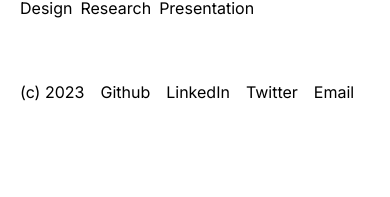
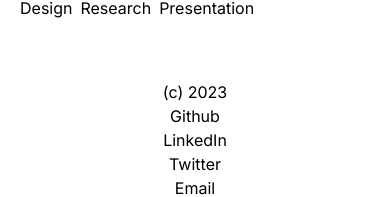
Before and after one commit to nikachitava/the-blog, a React (Vite) app: page / in a window 390 px wide. Shown: the part 1776-1973 px from the top of the page. Before the commit the page ends 1916 px from the top, so only its background shows below. Built offline with nearby package versions, Linux system fonts and the light colour scheme.

Commit message:
little update in footer

```diff
--- a/src/components/Footer.tsx
+++ b/src/components/Footer.tsx
@@ -1,7 +1,7 @@
 const Footer = () => {
 	return (
 		<div className="h-20 py-5">
-			<ul className="flex items-center gap-4 text-center">
+			<ul className="md:flex items-center gap-4 text-center">
 				<li>(c) 2023</li>
 				<li>Github</li>
 				<li>LinkedIn</li>
```
